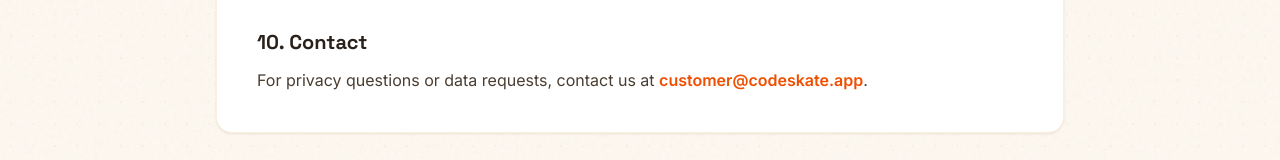
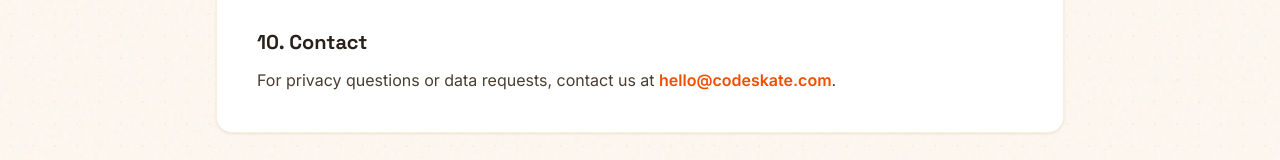
Before and after one commit to Harshitsinha98/SNS-ADS-ERP, a React (Vite) app in the folder lead-erp/: page /privacy in a window 1280 px wide. Shown: the part 2153-2313 px from the top of the page. Built offline with nearby package versions, Linux system fonts and the light colour scheme; no server answers; what @capacitor/core would draw is missing.

Commit message:
fix: update legal contact email

```diff
--- a/lead-erp/src/pages/marketing/Privacy.jsx
+++ b/lead-erp/src/pages/marketing/Privacy.jsx
@@ -45,7 +45,7 @@
       <p>We may update this policy when our product, legal obligations, or data practices change. We will publish the revised version on this page and update the “Last updated” date.</p>
 
       <h2>10. Contact</h2>
-      <p>For privacy questions or data requests, contact us at <a href="mailto:customer@codeskate.app">customer@codeskate.app</a>.</p>
+      <p>For privacy questions or data requests, contact us at <a href="mailto:hello@codeskate.com">hello@codeskate.com</a>.</p>
     </LegalPageLayout>
   );
 }
--- a/lead-erp/src/pages/marketing/Terms.jsx
+++ b/lead-erp/src/pages/marketing/Terms.jsx
@@ -42,7 +42,7 @@
       <p>We may update these terms to reflect changes to the service, law, or business operations. Continued use after an updated version takes effect means you accept the revised terms. You may stop using the service at any time. We may suspend or terminate access when necessary to protect the platform, comply with law, or address a material breach of these terms.</p>
 
       <h2>11. Contact</h2>
-      <p>For questions about these terms, contact <a href="mailto:customer@codeskate.app">customer@codeskate.app</a>.</p>
+      <p>For questions about these terms, contact <a href="mailto:hello@codeskate.com">hello@codeskate.com</a>.</p>
     </LegalPageLayout>
   );
 }
```
